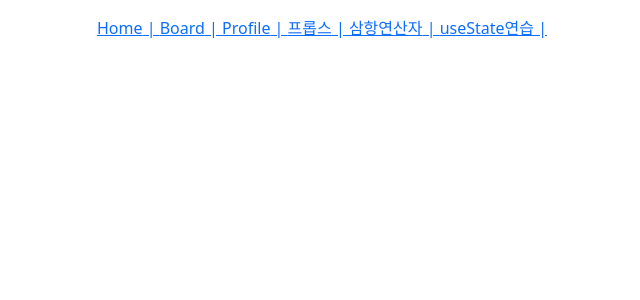
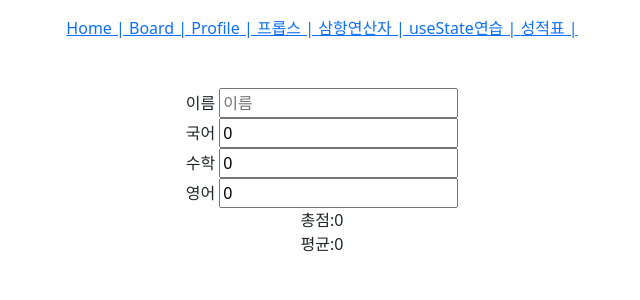
Before and after one commit to n3316202/react-hjs-example, a React (Vite) app: page /grade in a window 1280 px wide. Shown: the top 300 px of the page, without its empty margins (318-958 px from the left). Built offline with nearby package versions, Linux system fonts and the light colour scheme.

Commit message:
그래이드 완성

```diff
--- a/src/components/Grade.jsx
+++ b/src/components/Grade.jsx
@@ -3,30 +3,43 @@ import React, { useState } from 'react';
 
 function Grade() {
 
-  const person ={
-    name : '홍길동',
-    eng : 90,
-    math : 80,
-    kor : 70,
-  }
+  const [inputs, setInputs] = useState({
+    name: "",
+    kor: 0,
+    eng: 0,
+    math: 0,
+  });
 
-  const [grade, setGrade] = useState(person);
+  const {name, kor , eng , math } = inputs;
 
-  const onTotal= (event) => {
+  const onChange = (e) => {
+    const { name, value } = e.target;
 
-    setNumber(number + 1);
-  }
+    setInputs({
+      ...inputs,
+      [name]: value,
+    });
+  };
 
-
+  const onReset = () => {
+    setInputs({
+      name: "",
+      kor: 0,
+      eng: 0,
+      math: 0,
+    });
+  };
 
   return (
     <div>
-      <input>이름 : {grade.name}</input>
-      <input>국어 : {grade.kor}</input>
-      <input>영어 : {grade.eng}</input>
-      <input>수학 : {grade.math}</input>
-
-      <button onClick={onTotal}>성적</button><br></br>
+      이름 <input name="name" placeholder="이름"  onChange={onChange} value={name}/><br />
+      국어 <input name="kor" placeholder="국어"  onChange={onChange} value={kor}/><br />
+      수학 <input name="eng" placeholder="영어"  onChange={onChange} value={eng}/><br />
+      영어 <input name="math" placeholder="수학"  onChange={onChange} value={math} /><br />
+      <div>
+        <div>총점:{Number(kor) + Number(eng) + Number(math)} </div>
+        <div>평균:{(Number(kor) + Number(eng) + Number(math)) / 3.0} </div>
+      </div>
 
     </div>
   );
--- a/src/pages/BoardPage.jsx
+++ b/src/pages/BoardPage.jsx
@@ -2,7 +2,7 @@ import React from 'react';
 
 const BoardPage = () => {
   return (
-    <h1 className='text-center mt-5'>게시판 입니다.</h1>
+    <h1 >게시판 입니다.</h1>
   );
 };
 
--- /dev/null
+++ b/src/pages/GradePage.jsx
@@ -0,0 +1,10 @@
+import React from 'react';
+import Grade from '../components/Grade'
+
+const GradePage = () => {
+  return (
+    <Grade></Grade>
+  );
+};
+
+export default GradePage;
--- a/src/route/Routes.jsx
+++ b/src/route/Routes.jsx
@@ -5,6 +5,7 @@ import ProfilePage from '../pages/ProfilePage';
 import PropsPage from '../pages/PropsPage';
 import ThreePage from '../pages/ThreePage';
 import UseStatePage from '../pages/UseStatePage';
+import GradePage from '../pages/GradePage';
 
 //React Routes, Route 사용시 배열로 관리하기
 //https://innovatorwhy.tistory.com/12
@@ -39,6 +40,11 @@ const routes = [
     path: '/usestate',
     element: <UseStatePage />,
     title:'useState연습'
+  },
+  {
+    path: '/grade',
+    element: <GradePage />,
+    title:'성적표'
   }
 ];
 
```
